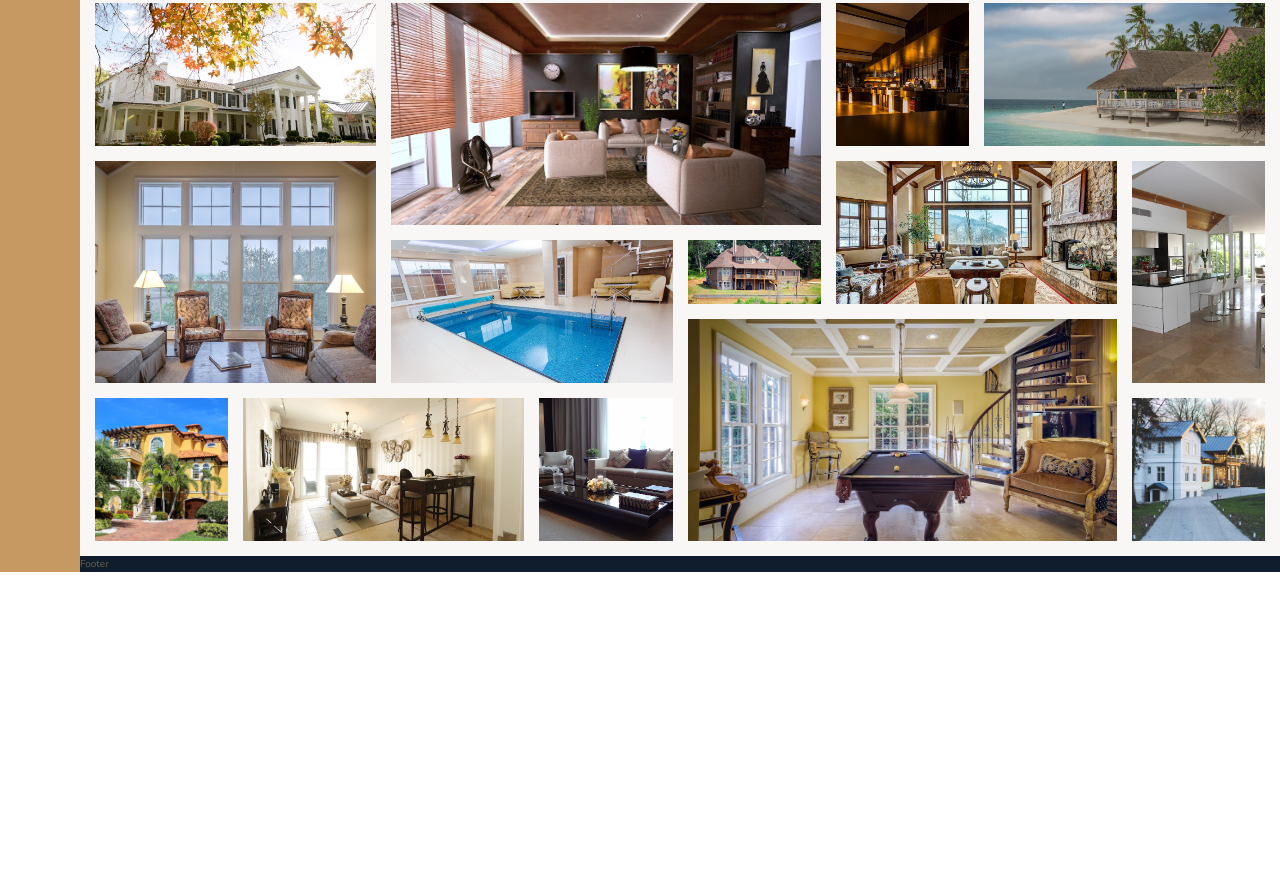
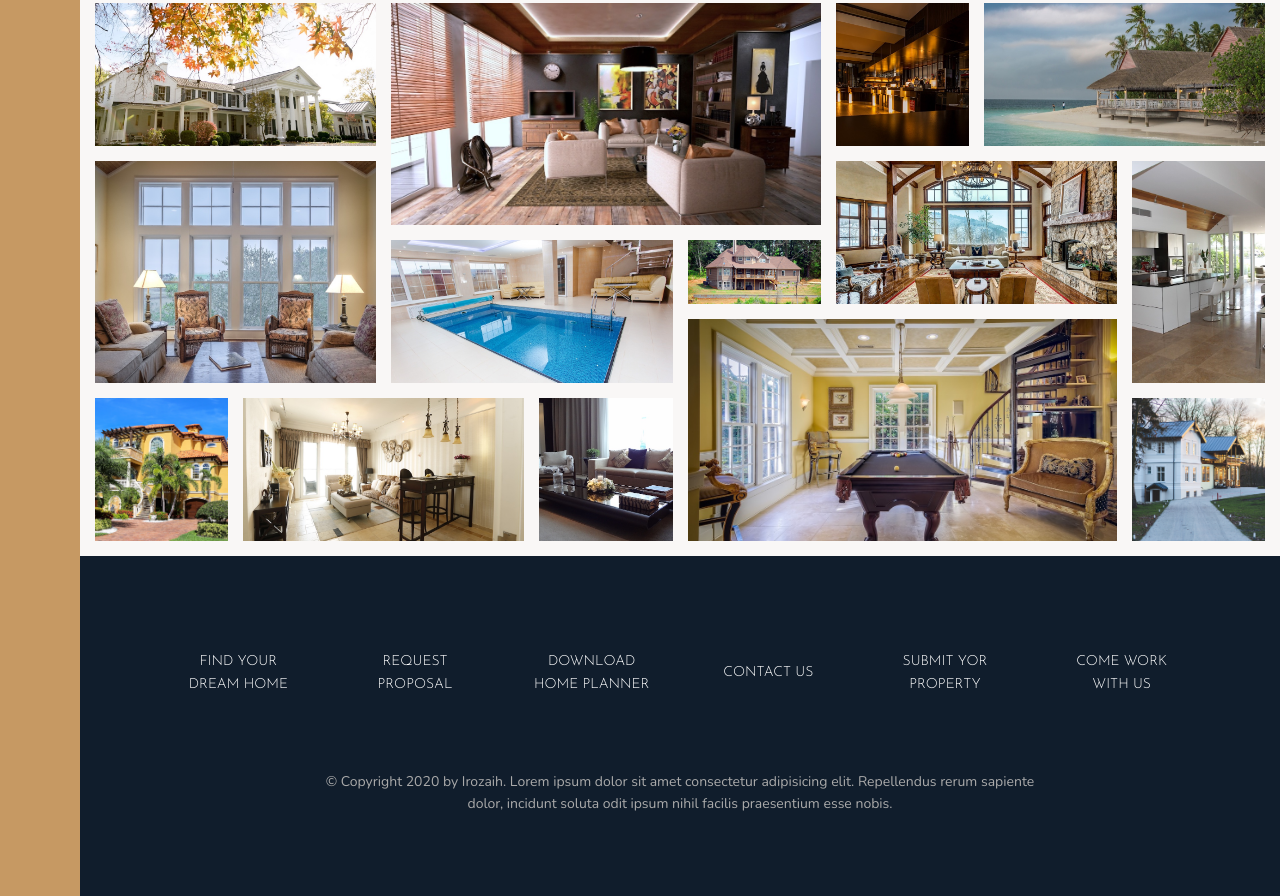
Before and after one commit to Irozaih/nexter, a website: page index.html in a window 1280 px wide. Shown: the part 3084-3980 px from the top of the page. Before the commit the page ends 3656 px from the top, so only its background shows below. Drawn offline with nearby package versions, Linux system fonts and the light colour scheme.

Commit message:
Nexter: Add footer.

```diff
--- a/index.html
+++ b/index.html
@@ -301,7 +301,17 @@
         </section>
 
         <footer class="footer">
-            Footer
+            <ul class="nav">
+                <li class="nav__item"><a href="javascript:void(0)" class="nav__link">Find your dream home</a></li>
+                <li class="nav__item"><a href="javascript:void(0)" class="nav__link">Request proposal</a></li>
+                <li class="nav__item"><a href="javascript:void(0)" class="nav__link">Download home planner</a></li>
+                <li class="nav__item"><a href="javascript:void(0)" class="nav__link">Contact us</a></li>
+                <li class="nav__item"><a href="javascript:void(0)" class="nav__link">Submit yor property</a></li>
+                <li class="nav__item"><a href="javascript:void(0)" class="nav__link">Come work with us</a></li>
+            </ul>
+            <p class="copyright">
+                &copy; Copyright 2020 by Irozaih. Lorem ipsum dolor sit amet consectetur adipisicing elit. Repellendus rerum sapiente dolor, incidunt soluta odit ipsum nihil facilis praesentium esse nobis.
+            </p>
         </footer>
     </body>
 </html>
--- a/sass/_footer.scss
+++ b/sass/_footer.scss
@@ -1,4 +1,41 @@
 .footer {
   background-color: $color-secondary;
   grid-column: full-start / full-end;
+  padding: 8rem;
 }
+
+.nav {
+  list-style: none;
+
+  display: grid;
+  grid-template-columns: repeat(auto-fit, minmax(1.5rem, 1fr));
+  grid-gap: 2rem;
+  align-items: center;
+
+  &__link:link,
+  &__link:visited {
+    display: block;
+    padding: 1.5rem;
+    font-family: $font-display;
+    font-size: 1.4rem;
+    text-decoration: none;
+    text-transform: uppercase;
+    text-align: center;
+    color: #fff;
+    transition: all .2s;
+  }
+
+  &__link:hover,
+  &__link:active {
+    background-color: rgba(255, 255, 255, .05);
+    transform: translateY(-3px);
+  }
+}
+
+.copyright {
+  width: 70%;
+  margin: 6rem auto 0;
+  color: $color-grey-light-2;
+  font-size: 1.4rem;
+  text-align: center;
+}
```
Also changed, not shown: css/style.css.
